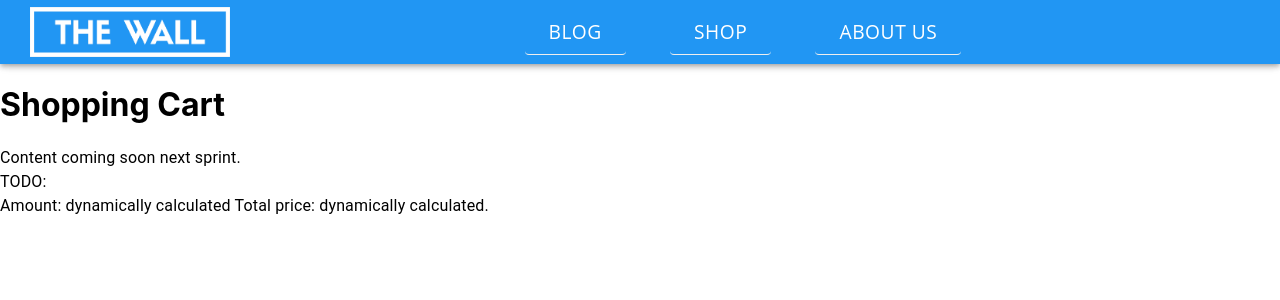
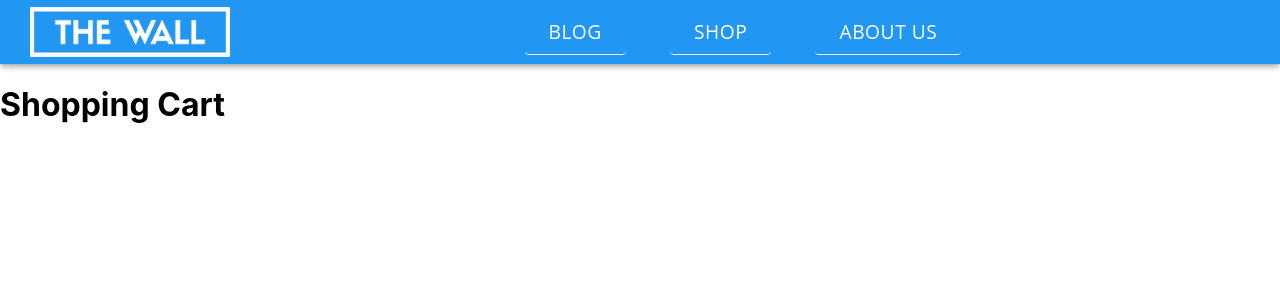
Before and after one commit to programotuojes/ktu-psi-sp, a React (Create React App) app in the folder frontend/: page /shop/cart in a window 1280 px wide. Shown: the top 300 px of the page. Built offline with nearby package versions, Linux system fonts and the light colour scheme.

Commit message:
Fixed most of the things described in comments

```diff
--- a/frontend/src/components/NavBar.js
+++ b/frontend/src/components/NavBar.js
@@ -60,7 +60,7 @@ function NavBar() {
     if(window.location.pathname == '/shop') {
       return (
         <IconButton className={classes.icon} href="/shop/cart" aria-label="Shopping cart">
-            <ShoppingBasketIcon width={'100px'} height={'100px'} color={accent}></ShoppingBasketIcon>
+            <ShoppingBasketIcon width={'100px'} height={'100px'} fill={'white'}></ShoppingBasketIcon>
 
           </IconButton>
       );
--- a/frontend/src/pages/shoppingCart/ShoppingCart.js
+++ b/frontend/src/pages/shoppingCart/ShoppingCart.js
@@ -12,13 +12,6 @@ function ShoppingCart() {
       </Helmet>
 
       <h1>Shopping Cart</h1>
-
-      <Typography variant={'body1'}>
-        Content coming soon next sprint. <br></br>
-        TODO: <br></br>
-        Amount: dynamically calculated
-        Total price: dynamically calculated.
-      </Typography>
     </>
   );
 }
```
